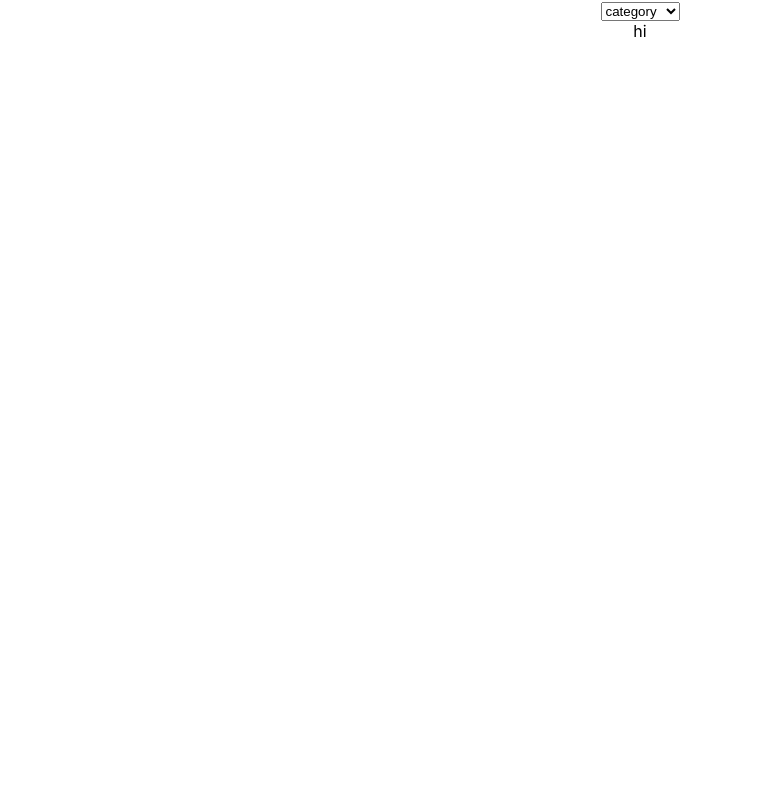
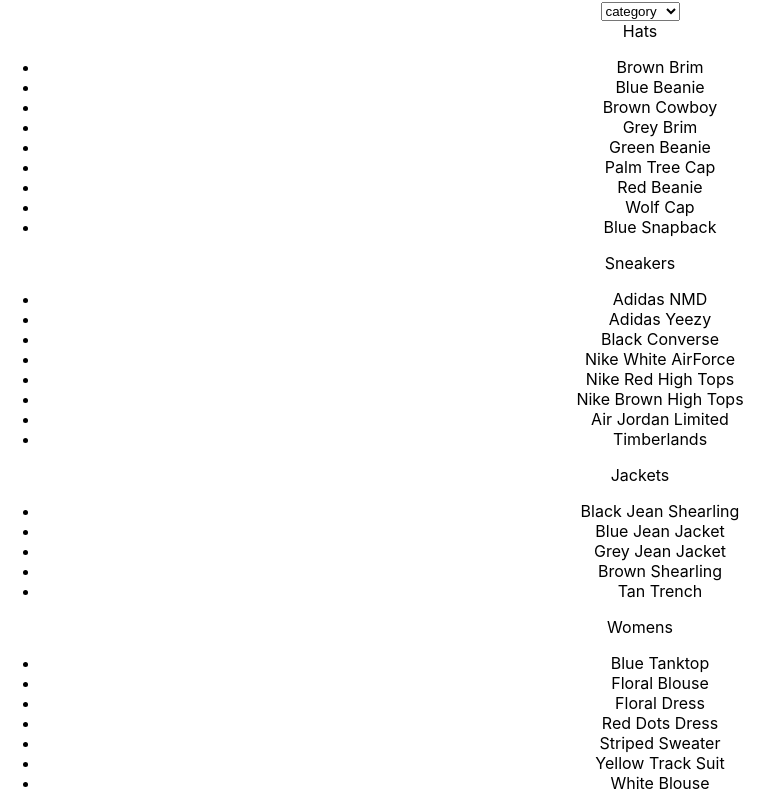
Before and after one commit to IgnitePlus2020/Assignments-Somya, a React (Create React App) app in the folder shopping-website/: page / in a window 1280 px wide. Shown: the top 800 px of the page, without its empty margins (0-783 px from the left). Built offline with nearby package versions, Linux system fonts and the light colour scheme.

Commit message:
showing items from each category

```diff
--- a/shopping-website/src/Components/Table/Table.js
+++ b/shopping-website/src/Components/Table/Table.js
@@ -254,11 +254,50 @@
          console.log(list)
 
      }
+    /*
+    <div>
+                {
+                  data.Skills.map((skill) => {
+                    return (
+                      <div>
+                        <h4>{skill.Area}</h4>
+                        <ul>
+                          {
+                            skill.SkillSet.map((skillDetail) => {
+                              return (
+                                  <li>
+                                    {skillDetail.Name}
+                                  </li>
+                              );
+                            })
+                          }
+                        </ul>
+                      </div>
+                    );
+                  })
+                }
+            </div>*/
 
 render(){
     return(
 <div className="table">
-  hi
+  {
+    this.SHOP_DATA.map((item)=>
+    <div>{item.title}
+    <ul>
+      {item.items.map((sub)=>
+ <li>
+{sub.name}
+ </li>
+      )}
+
+    </ul>
+
+    </div>
+
+    )
+  }
+
 </div>
     );
 }
```
